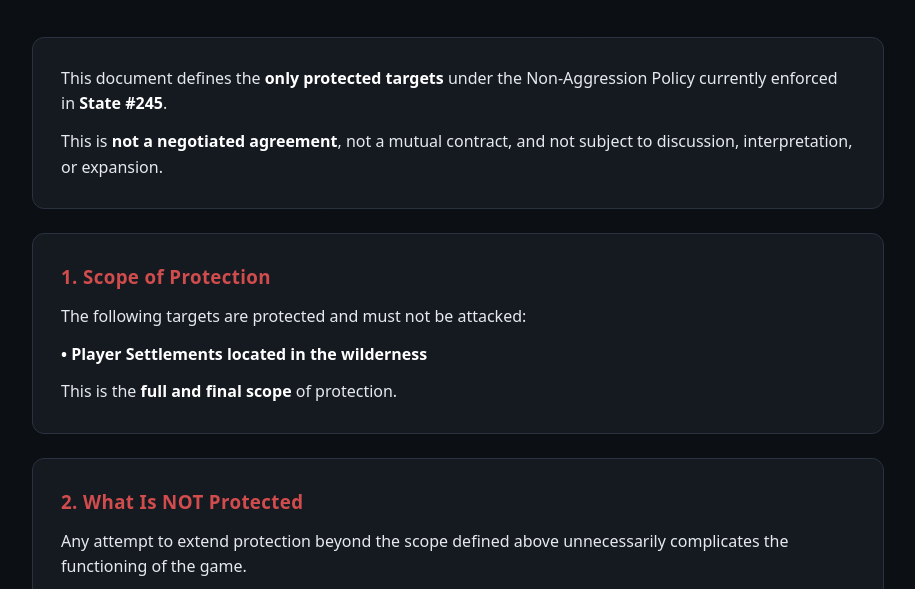
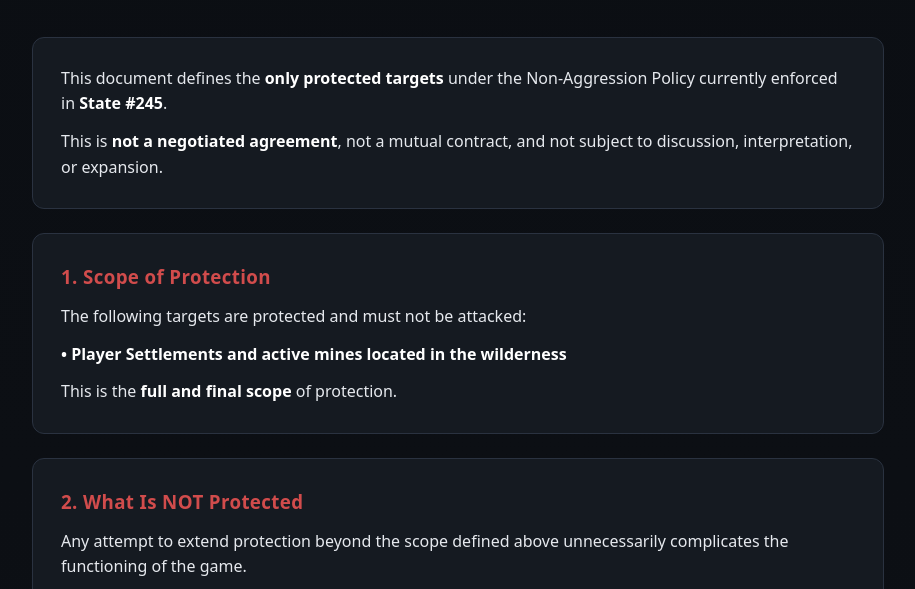
Before and after one commit to TSO-NAP/state245, a plain HTML site: page index.html in a window 1280 px wide. Shown: the part 186-775 px from the top of the page, without its empty margins (182-1097 px from the left). Drawn offline with Linux system fonts and the light colour scheme.

Commit message:
Update index.html

```diff
--- a/index.html
+++ b/index.html
@@ -118,7 +118,7 @@ hr {
         The following targets are protected and must not be attacked:
       </p>
       <p>
-        <strong>• Player Settlements located in the wilderness</strong>
+        <strong>• Player Settlements and active mines located in the wilderness</strong>
       </p>
       <p>
         This is the <strong>full and final scope</strong> of protection.
```
